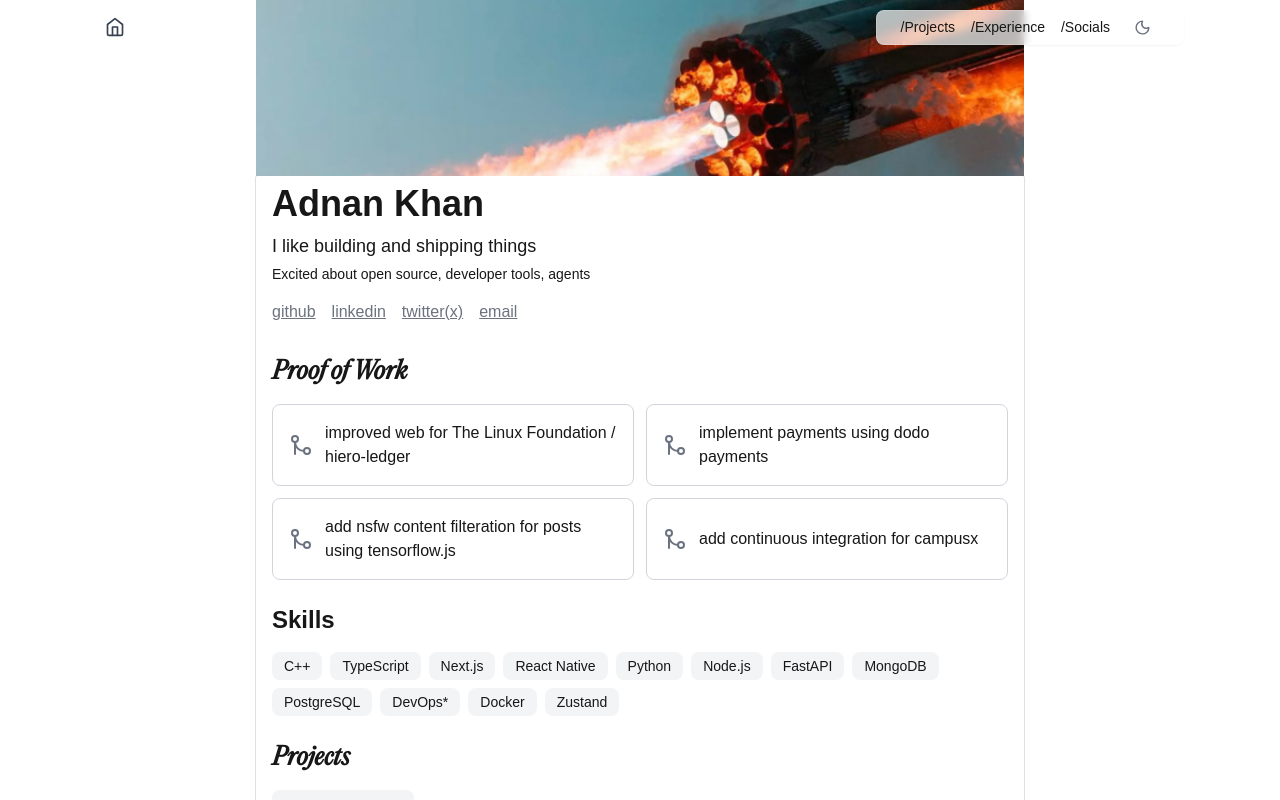
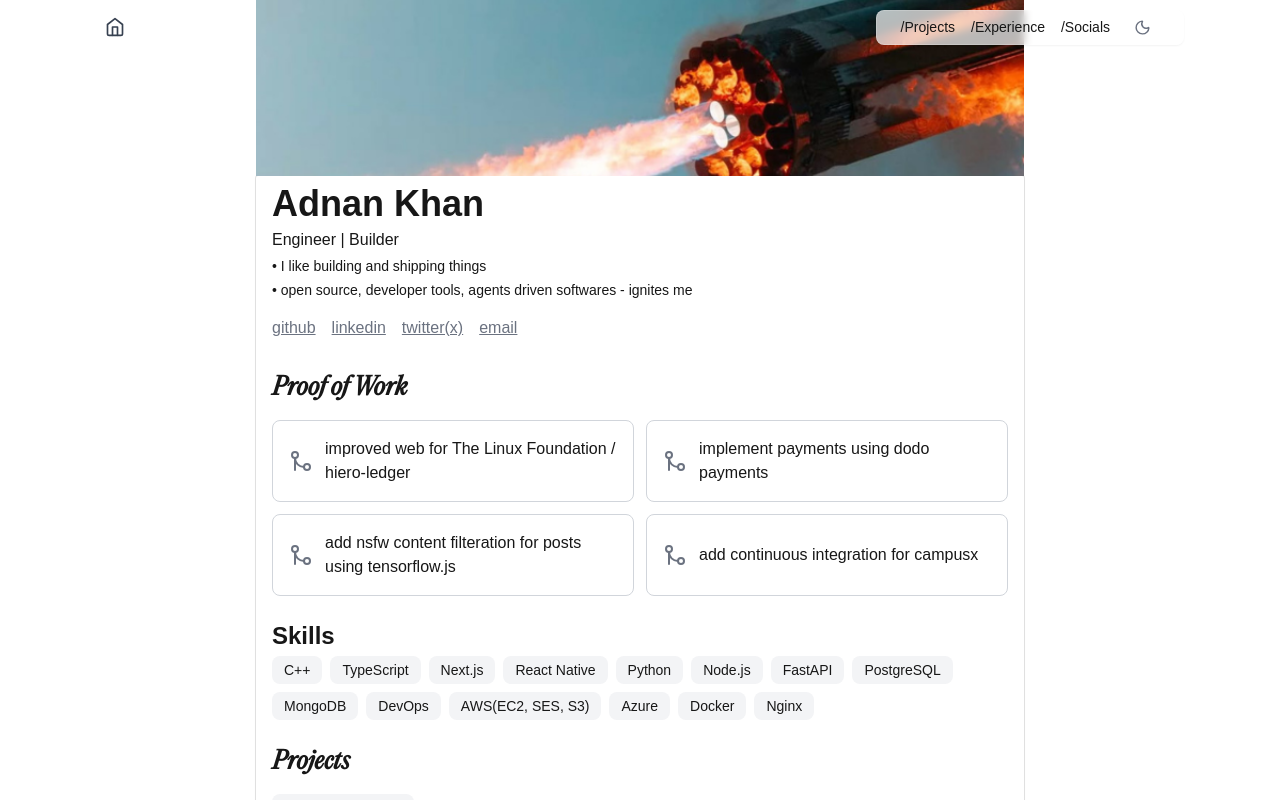
Before and after one commit to adnankhan46/portfolio, a Next.js app: page / in a window 1280 px wide. Shown: the top 800 px of the page. Built offline with nearby package versions, Linux system fonts and the light colour scheme.

Commit message:
fix : minor data

```diff
--- a/src/app/page.tsx
+++ b/src/app/page.tsx
@@ -29,10 +29,11 @@ export default function Home() {
           <div className="theme-surface w-full max-w-3xl px-4 shadow-sm shadow-black/10 dark:shadow-black/40 ring-1 ring-black/10 dark:ring-white/10 rounded-sm">
             <header className="mb-4">
               <h1 className="text-4xl font-bold pt-2">Adnan Khan</h1>
-              <p className="text-lg mt-2">
-                I like building and shipping things
+              <p className="text-md mt-1">
+                Engineer | Builder
               </p>
-              <p className="text-sm mt-1">Excited about open source, developer tools, agents</p>
+              <p className="text-sm mt-1">• I like building and shipping things</p>
+              <p className="text-sm mt-1">• open source, developer tools, agents driven softwares - ignites me</p>
             </header>
 
             {/* @Socials */}
--- a/src/components/SkillsSection.tsx
+++ b/src/components/SkillsSection.tsx
@@ -5,7 +5,7 @@ import { skills } from "@/data/skills";
 const SkillsSection: React.FC = () => {
   return (
     <section className="mb-6">
-      <h2 className="text-2xl font-semibold mb-4">Skills</h2>
+      <h2 className="text-2xl font-semibold mb-1">Skills</h2>
 
       <div className="flex flex-wrap gap-2">
         {skills.map((skill) => (
--- a/src/data/skills.ts
+++ b/src/data/skills.ts
@@ -6,9 +6,11 @@ export const skills = [
   "Python",
   "Node.js",
   "FastAPI",
+  "PostgreSQL",
   "MongoDB",
-  "PostgreSQL",
-  "DevOps*",
+  "DevOps",
+  "AWS(EC2, SES, S3)",
+  "Azure",
   "Docker",
-  "Zustand",
+  "Nginx",
 ];
```
